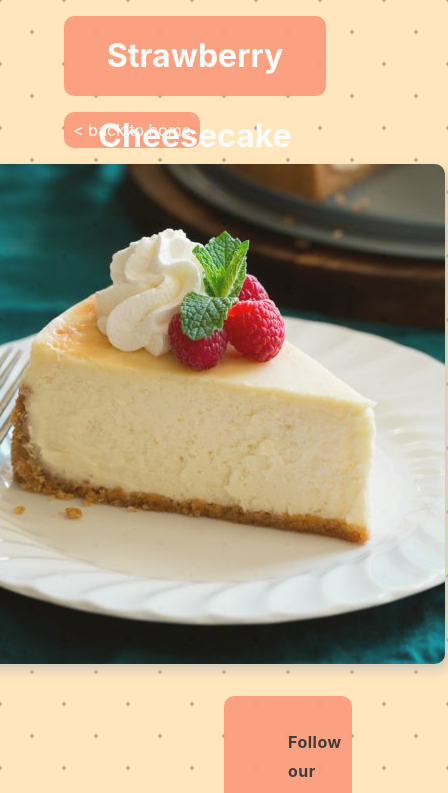
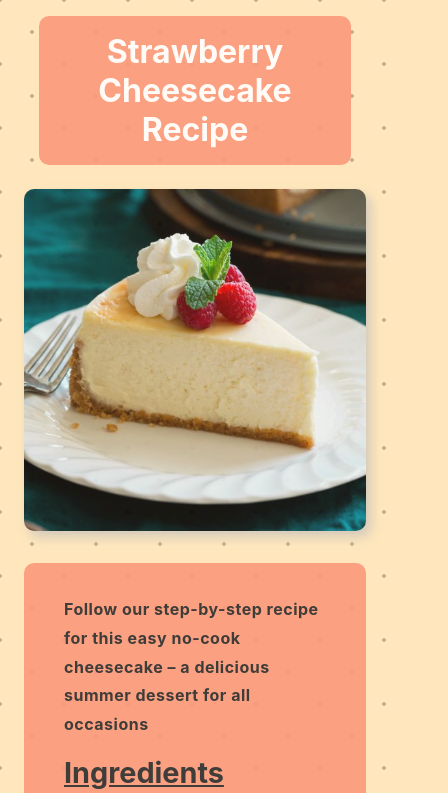
Before and after one commit to krisdinakr/odin-recipes, a plain HTML site: page recipes/cheesecake.html in a window 390 px wide. Shown: the top 793 px of the page, 448 px wide, since content can reach past the window. Drawn offline with Linux system fonts and the light colour scheme.

Commit message:
fix style

```diff
--- a/recipes/cheesecake.html
+++ b/recipes/cheesecake.html
@@ -10,10 +10,7 @@
 <body>
   <h1 class="recipe-page__title">Strawberry Cheesecake Recipe</h1>
   <section>
-    <a class="recipe-page__link" href="../index.html">
-      <span>&lt;</span>
-      back to home
-    </a>
+
     <div class="recipe-page__img-wrapper">
       <img class="recipe-page__img" src="../images/strawberry-cheesecake.jpg" alt="strawberry cheesecake">
     </div>
@@ -38,6 +35,10 @@
         <li>Pour the double cream into a bowl and whisk with an electric mixer until it’s just starting to thicken to soft peaks. Place the soft cheese, icing sugar and the vanilla seeds in a separate bowl, then beat for 2 mins with an electric mixer until smooth and starting to thicken, it will get thin and then start to thicken again. Tip in the double cream and fold it into the soft cheese mix. You’re looking for it to be thickened enough to hold its shape when you tip a spoon of it upside down. If it’s not thick enough, continue to whisk. Spoon onto the biscuit base, starting from the edges and working inwards, making sure that there are no air bubbles. Smooth the top of the cheesecake down with the back of a dessert spoon or spatula. Leave to set in the fridge overnight.</li>
         <li>Bring the cheesecake to room temperature about 30 mins before serving. To remove it from the tin, place the base on top of a can, then gradually pull the sides of the tin down. Slip the cake onto a serving plate, removing the lining paper and base. Purée half the strawberries in a blender or food processor with the icing sugar and 1 tsp water, then sieve. Pile the remaining strawberries onto the cake, and pour the purée over the top.</li>
       </ol>
+      <a class="recipe-page__link" href="../index.html">
+        <span>&lt;</span>
+        back to home
+      </a>
     </div>
   </section>
 </body>
--- a/style.css
+++ b/style.css
@@ -13,18 +13,20 @@ body {
   background-position: 0 0,32px 32px;
 }
 
-.home-page__title {
+.home-page__title,
+.recipe-page__title {
+  width: 80%;
+  margin: 1rem auto;
+  padding: 1rem;
   background-color: #FC997C;
-  margin: 1rem 4rem;
   color: #ffffff;
-  height: 5rem;
-  line-height: 5rem;
   text-align: center;
   border-radius: 10px;
 }
 
 .home-page__wrapper {
-  margin: 4rem 4rem;
+  width: 80%;
+  margin: 4rem auto;
   display: flex;
   justify-content: space-evenly;
   list-style: none;
@@ -58,40 +60,27 @@ figure {
   font-weight: bold;
   background-color: #FC997C;
   width: 100%;
-  height: 3rem;
+  padding: 1rem 0;
   margin-top: 1rem;
-  line-height: 3rem;
   border-radius: 10px;
   text-align: center;
   letter-spacing: 0.8px;
 }
 
-.home-page__link:hover,
-.recipe-page__link:hover {
+.home-page__link:hover {
   color: #FFE6BC;
   background-color: #DD4A48;
 }
 
-.recipe-page__title {
-  background-color: #FC997C;
-  margin: 1rem 4rem;
-  color: #ffffff;
-  height: 5rem;
-  line-height: 5rem;
-  text-align: center;
-  border-radius: 10px;
+
+.recipe-page__link {
+  color: #FFE6BC;
+  text-decoration: none;
+  font-size: 1.2rem;
 }
 
-.recipe-page__link {
-  display: block;
-  margin-bottom: 1rem;
-  text-decoration: none;
-  color: #ffffff;
-  background-color: #FC997C;
-  padding: .5rem;
-  width: 8.5rem;
-  text-align: center;
-  border-radius: 10px;
+.recipe-page__link:hover {
+  color: #2B2B2B;
 }
 
 section {
@@ -138,3 +127,40 @@ section {
   margin-bottom: 1.5rem;
   font-size: 1.2rem;
 }
+
+@media screen and (max-width: 1200px) {
+  .home-page__wrapper {
+    flex-direction: column;
+  }
+
+  .home-page__links {
+    margin-bottom: 2rem;
+  }
+
+  figure {
+    width: 100%;
+    height: 100%;
+  }
+
+  section {
+    margin: 1.5rem;
+  }
+
+  .recipe-page__img-wrapper {
+    display: flex;
+    justify-content: center;
+    width: 100%;
+    height: 100%;
+    margin-bottom: 2rem;
+  }
+
+  .recipe-page__img {
+    width: 100%;
+    height: 100%;
+  }
+
+  .recipe-page__content {
+    margin: 0;
+    padding: 2rem 2.5rem;
+  }
+}
```
Also changed, not shown: recipes/red-velvet-cupcake.html (+4 -4 lines), recipes/victoria-sandwich.html (+4 -4 lines).
